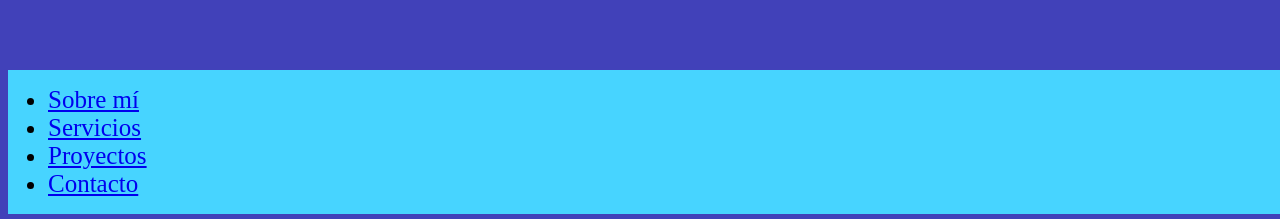
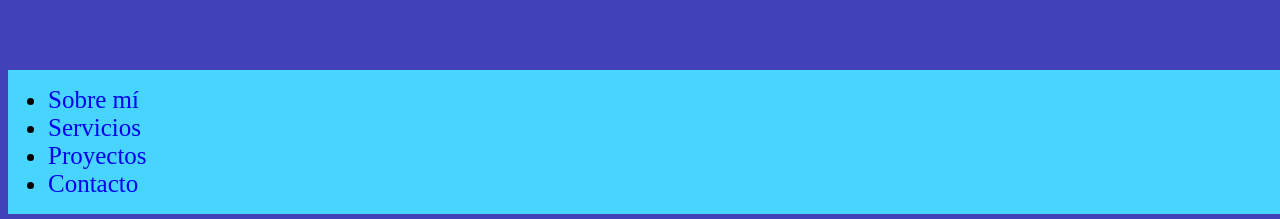
Before and after one commit to Rocio-desing/clase-10, a plain HTML site: page index.html in a window 1280 px wide. Shown: the part 738-957 px from the top of the page. Drawn offline with Linux system fonts and the light colour scheme; a web font is replaced by a local one.

Commit message:
finalizado sin ejercicio 2

```diff
--- a/index.html
+++ b/index.html
@@ -15,7 +15,7 @@
     </div>
 
         <!--Ejercicio 2-->
-    <div class="estiloalheader">
+    <div>
         <header>
             <nav>
             <ul class="estilarlista">
--- a/style.css
+++ b/style.css
@@ -24,10 +24,15 @@ h1 {
 
 }
 
-.estiloalheader {
+header {
     background-color: rgb(71, 212, 255);
     display: flex;
     width: 100vw;
+
+}
+
+a {
+    text-decoration: none;
 }
 
 .estilarlista li {
@@ -39,7 +44,7 @@ h1 {
 }
 
 
-}
+
 @media (min-width:600px) and (max-width:900px) {
     h1 {
         font-size: 32px; }
```
